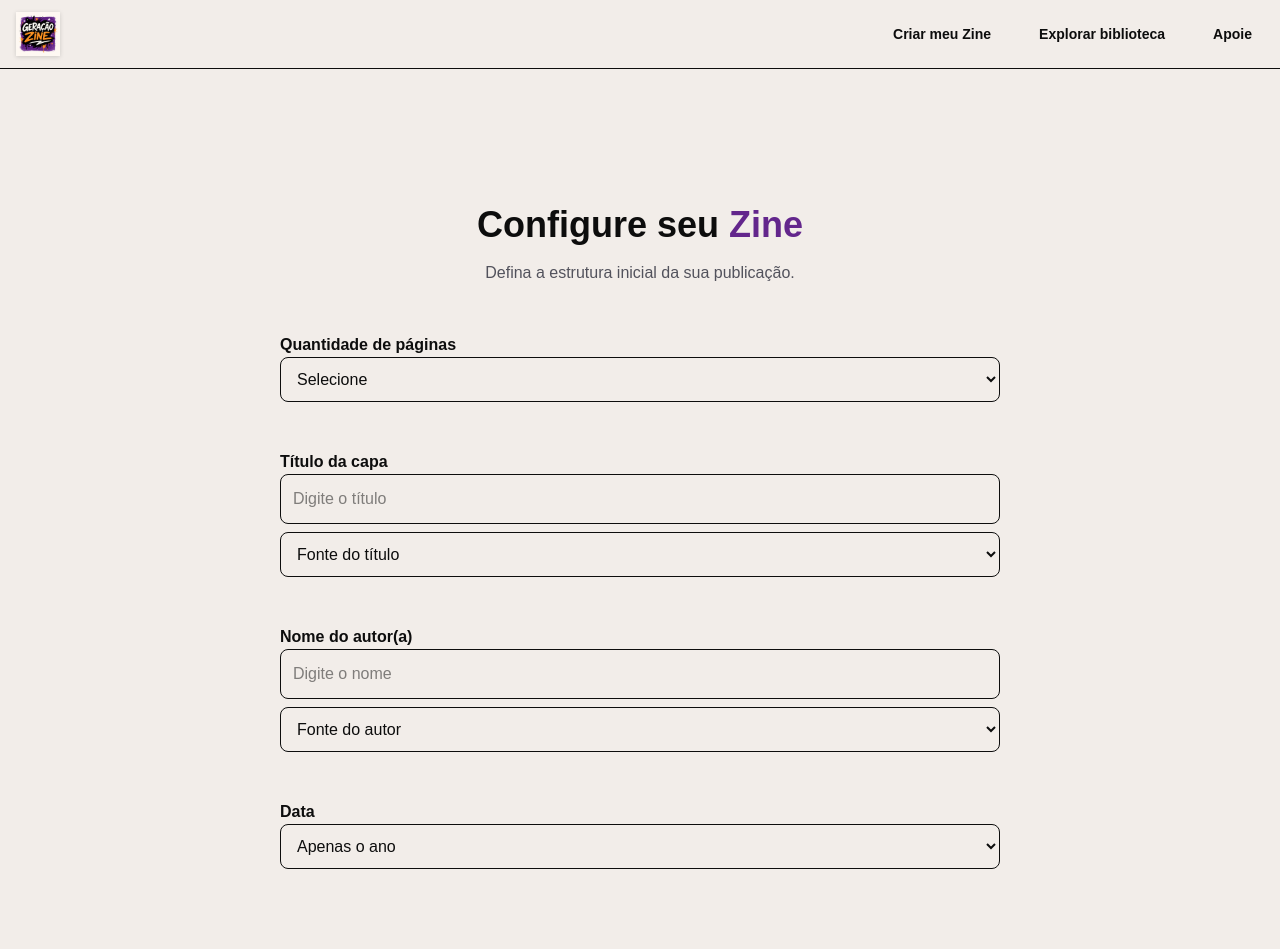
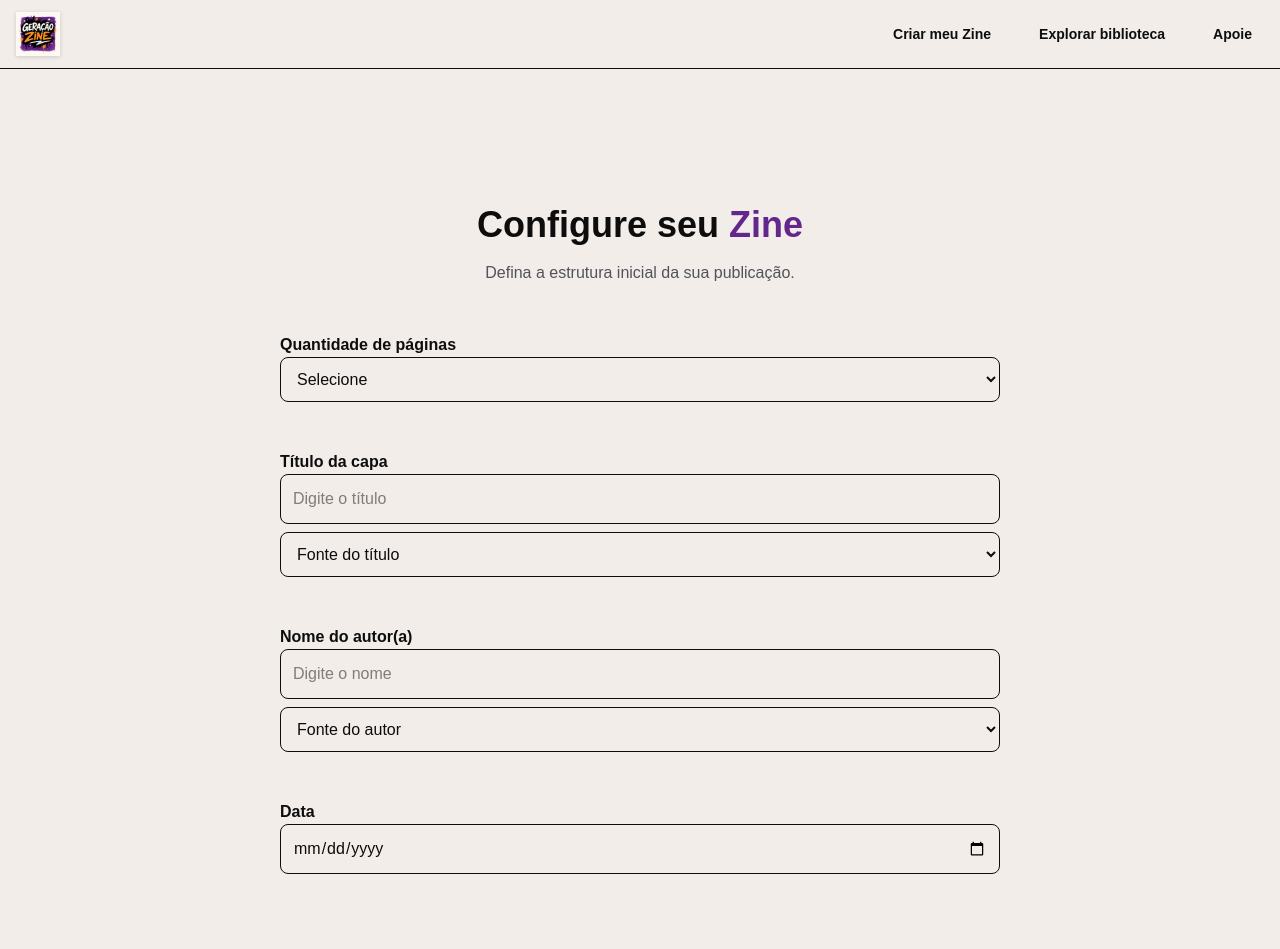
Before and after one commit to Geracao-Zine/geracao-zine, a Next.js app: page /Create in a window 1280 px wide. Shown: the top 949 px of the page. Built offline with nearby package versions, Linux system fonts and the light colour scheme.

Commit message:
melhorando pag create

```diff
--- a/src/app/Create/page.tsx
+++ b/src/app/Create/page.tsx
@@ -17,7 +17,7 @@ export default function CreatePage() {
 	const [titleFont, setTitleFont] = useState("");
 	const [authorName, setAuthorName] = useState("");
 	const [authorFont, setAuthorFont] = useState("");
-  const [dateType, setDateType] = useState<"year" | "full">("year");
+	const [date, setDate] = useState(new Date());
 
 	const handleContinue = () => {
 		if (!pages || !coverTitle || !authorName) return;
@@ -28,7 +28,7 @@ export default function CreatePage() {
 			titleFont,
 			authorName,
 			authorFont,
-      dateType,
+			date: date.toISOString(),
 		});
 
 		router.push(`/editor?${params.toString()}`);
@@ -117,15 +117,13 @@ export default function CreatePage() {
 				{/* DATA */}
 				<div className="space-y-2">
 					<label className="font-semibold">Data</label>
-          <select
+					<input
+						type="date"
 						className="w-full border rounded-lg p-3"
 						onChange={(e) =>
-              setDateType(e.target.value as "year" | "full")
+							setDate(new Date(e.target.value))
 						}
-          >
-            <option value="year">Apenas o ano</option>
-            <option value="full">Data completa</option>
-          </select>
+					/>
 				</div>
 
 				{/* BOTÃO */}
@@ -133,8 +131,7 @@ export default function CreatePage() {
 					<button
 						onClick={handleContinue}
 						disabled={!isValid}
-            className={`px-10 py-3 rounded-full font-semibold transition ${
-              isValid
+						className={`px-10 py-3 rounded-full font-semibold transition ${isValid
 							? "bg-[var(--purple-dark)] text-white hover:opacity-90"
 							: "bg-zinc-300 text-zinc-500 cursor-not-allowed"
 							}`}
```
Lines whose indentation alone changed are shown as unchanged.
